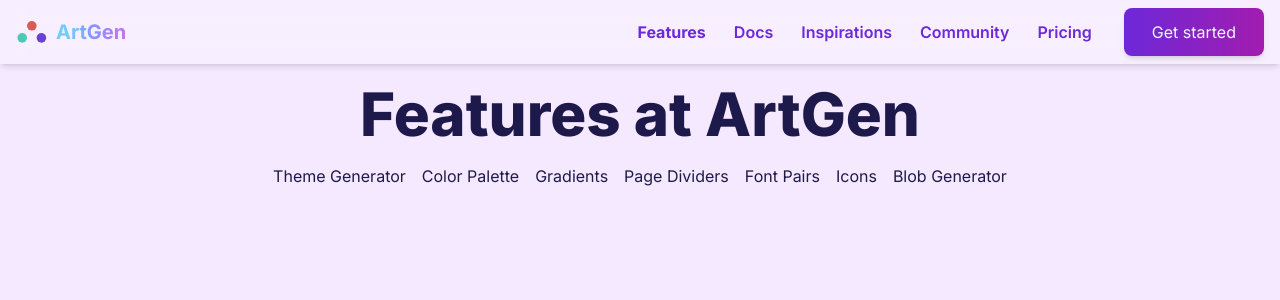
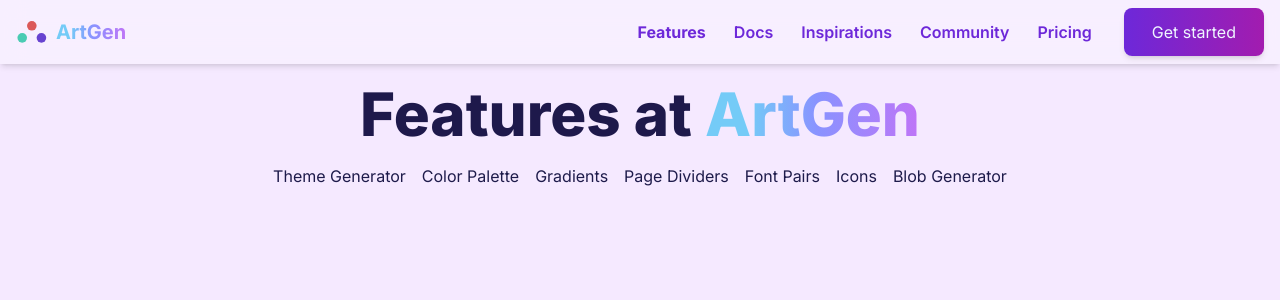
Before and after one commit to ikeawesom/ArtGen, a Next.js app: page /features in a window 1280 px wide. Shown: the top 300 px of the page. Built offline with nearby package versions, Linux system fonts and the light colour scheme.

Commit message:
stylings

```diff
--- a/app/components/LandingPage.tsx
+++ b/app/components/LandingPage.tsx
@@ -3,7 +3,6 @@
 import Heading from "./Heading";
 import ButtonGradient from "./ButtonGradient";
 import Circle from "./Circle";
-import FeatureBanner from "./FeatureBanner";
 
 export default function LandingPage() {
   return (
@@ -18,7 +17,7 @@
             <ButtonGradient
               animation={true}
               text="Start exploring"
-              link="/account"
+              link="/features"
               tab={false}
             />
           </div>
--- a/app/features/page.tsx
+++ b/app/features/page.tsx
@@ -7,7 +7,9 @@
 export default function Page() {
   return (
     <div>
-      <h1 className="heading m-5">Features at ArtGen</h1>
+      <h1 className="heading m-5">
+        Features at <span className="gradient">ArtGen</span>
+      </h1>
 
       <ul className="flex gap-4 justify-center items-center text-indigo-950">
         <li>
```
